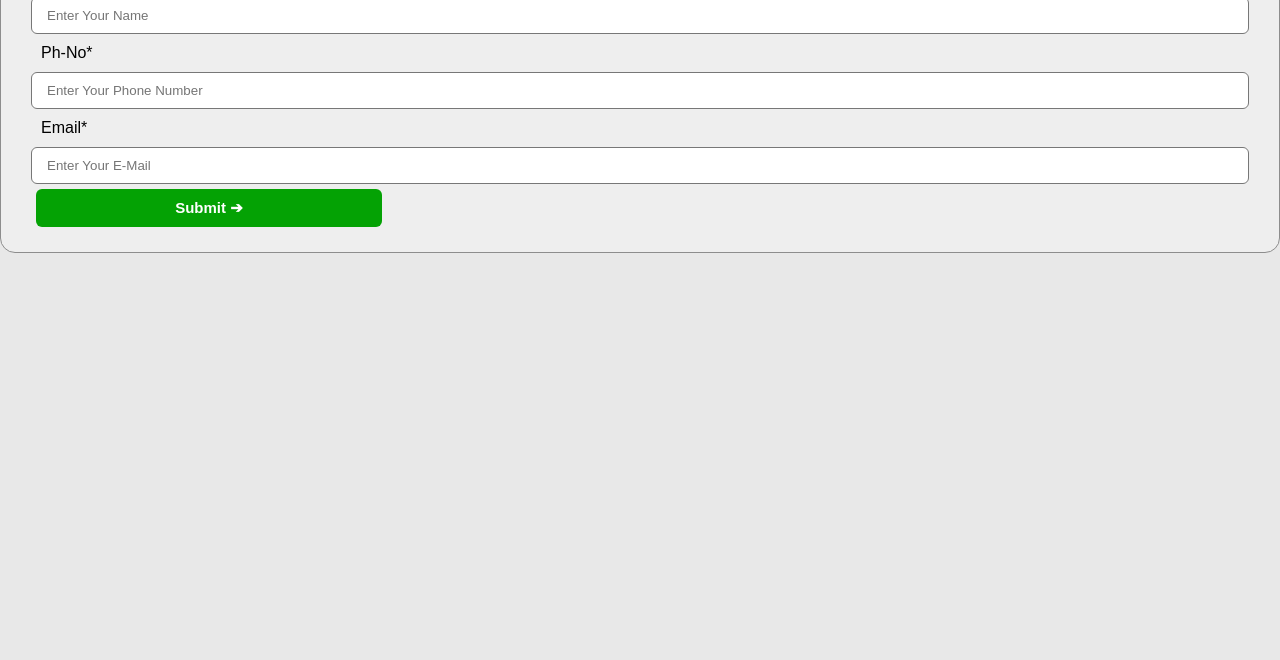
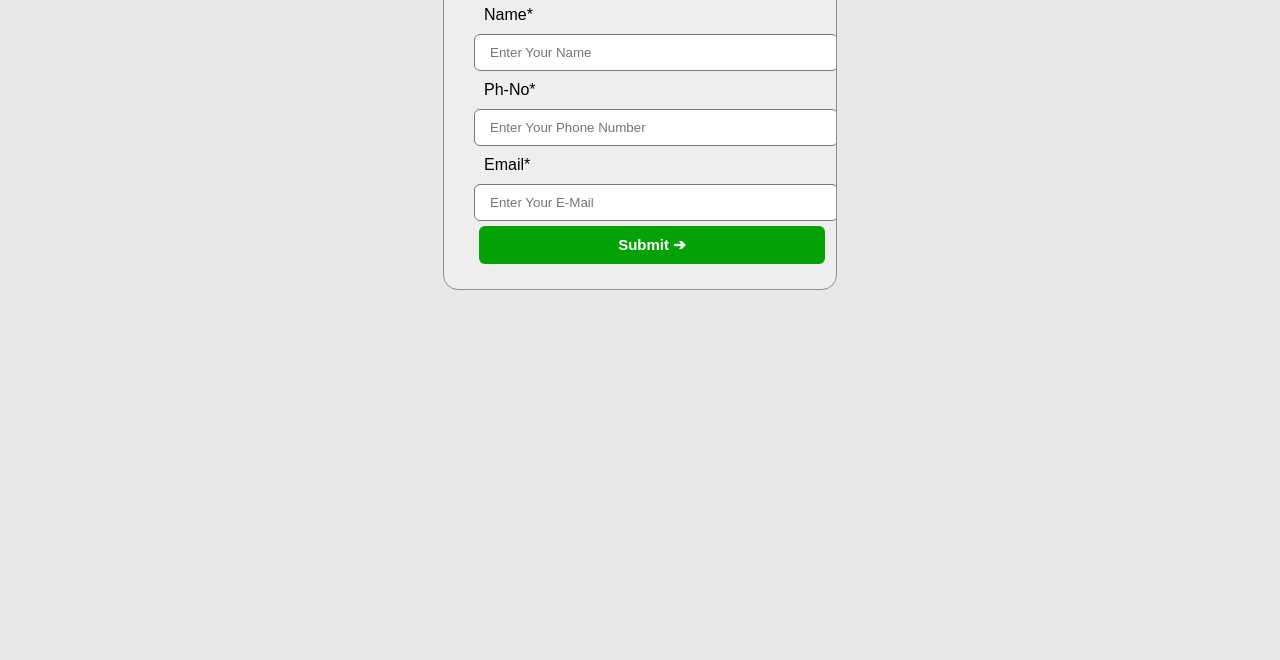
Before and after one commit to BRSolanki/Form-submission, a plain HTML site: page index.html in a window 1280 px wide. Shown: the part 140-800 px from the top of the page. Drawn offline with Linux system fonts and the light colour scheme.

Commit message:
update index.html

```diff
--- a/index.html
+++ b/index.html
@@ -30,7 +30,7 @@
             background-color: #eeeeee;
             padding: 20px 30px;
             overflow: hidden;
-            width: auto;
+            width: 332px;
             border-radius: 15px;
             top: 10px;
             border: 1px solid rgb(141, 141, 141);
@@ -50,7 +50,7 @@
 
         input{
             padding: 10px 15px;
-            width: auto;
+            width: 332px;
             margin-bottom: 0px;
             border-radius: 6px;
             border: 1px solid rgb(119, 119, 119);
@@ -95,7 +95,11 @@
             color: rgb(33, 33, 33);
             margin: 6px;
         }
+	   video{
+	     hidden
+	  align-content: center ;
 
+	   }
 	</style>
 </head>
 <body>
@@ -138,6 +142,7 @@
         });
         const audio = new Audio();
         audio.src="/bakchodi-mat-kar-laude.mp3";
+
       </script>
     <br>
 </body>
```
